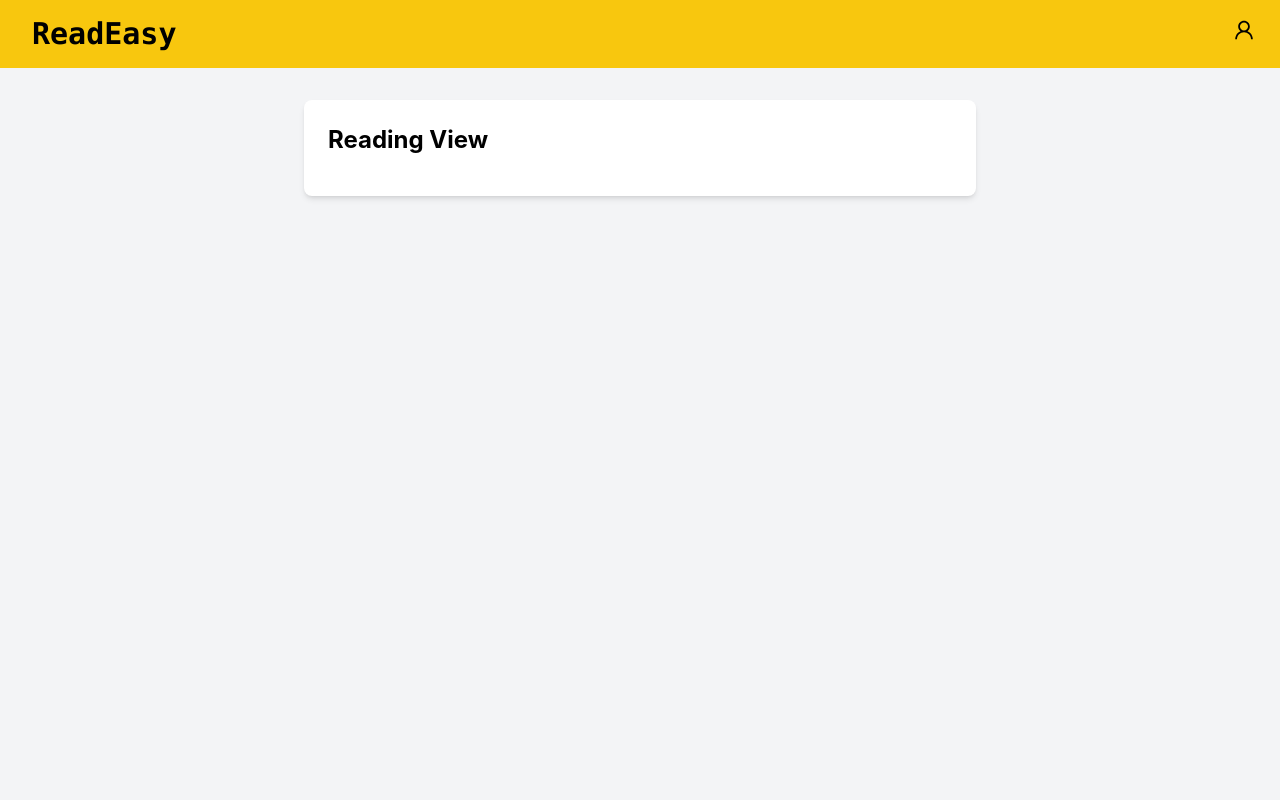
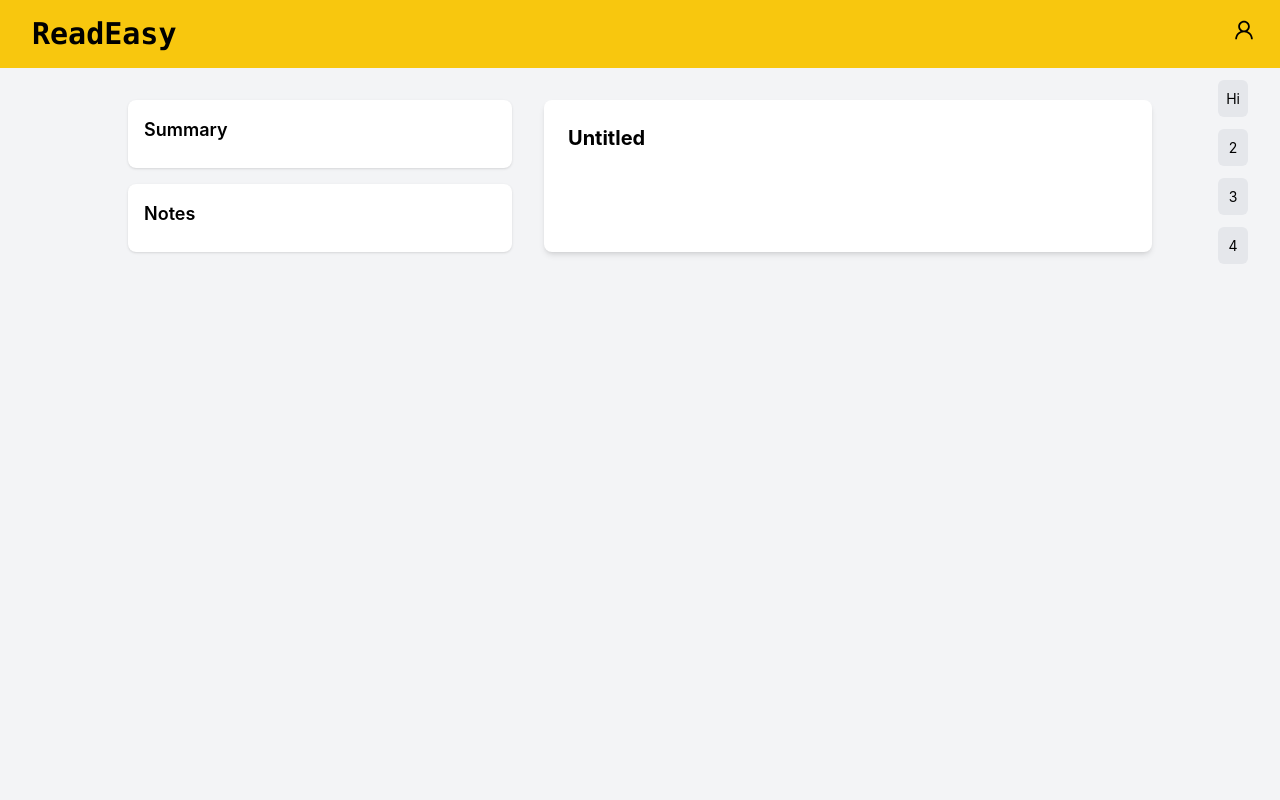
Before and after one commit to Kaasw/TTNM, a React (Create React App) app in the folder frontend/: page /read in a window 1280 px wide. Shown: the top 800 px of the page. Built offline with nearby package versions, Linux system fonts and the light colour scheme; no server answers.

Commit message:
Reading screen and buttons

```diff
--- a/frontend/src/components/read_screen/ReadScreenComponent.jsx
+++ b/frontend/src/components/read_screen/ReadScreenComponent.jsx
@@ -1,21 +1,83 @@
-import React from 'react';
+import React, { useState, useEffect } from 'react';
+import { readDocument } from '../../services/UserServices';
+
+
+
 
 function ReadScreenComponent() {
 
-    const textId = localStorage.getItem("textId");
 
+  const textId = localStorage.getItem("textId")
+  const [text, setText] = useState("");
+
+  useEffect(() => {
+    const fetchText = async () => {
+      const response = await readDocument(textId);
+      if (response.status === 200) {
+        setText(response.data.content);
+      }
+    };
+    fetchText();
+  }
+  , [textId]);
 
   return (
     <div className="min-h-screen bg-gray-100 p-8">
-      <div className="max-w-2xl mx-auto bg-white shadow-md rounded-lg p-6">
-        <h1 className="text-2xl font-bold mb-4">Reading View</h1>
+      <div className="max-w-5xl mx-auto flex"> {/* Main content container */}
 
-        {/* Display the Text */}
-        <div className="whitespace-pre-wrap">
-          {textId}
+        {/* Sidebar (Summary/Notes) */}
+        <div className="w-96 mr-8">
+          <div className="mb-4 p-4 bg-white rounded-lg shadow">
+            <h2 className="text-lg font-semibold mb-2">Summary</h2>
+            {/* ... content for the Summary section ... */}
+          </div>
+          <div className="p-4 bg-white rounded-lg shadow">
+            <h2 className="text-lg font-semibold mb-2">Notes</h2>
+            {/* ... content for the Notes section ... */}
+          </div>
         </div>
+
+        {/* Reading View Area */}
+        <div className="flex-1 bg-white shadow-md rounded-lg p-6 relative"> {/* Relative for icon positioning */}
+
+          {/* Header */}
+          <div className="flex justify-between items-center mb-4">
+            <h1 className="text-xl font-bold">Untitled</h1>
+            <div className="flex items-center">
+
+
+            </div>
+          </div>
+
+          {/* Text Content */}
+          <div className="whitespace-pre-wrap">
+            {text}
+          </div>
+
+          {/* Vertical Button List (Positioned) */}
+
+        </div>
+
+        <div className="absolute top-20 right-8 flex flex-col space-y-3">
+            <button className="bg-gray-200 p-2 rounded-md hover:bg-gray-300">
+              Hi
+            </button>
+            <button className="bg-gray-200 p-2 rounded-md hover:bg-gray-300">
+              2
+            </button>
+            <button className="bg-gray-200 p-2 rounded-md hover:bg-gray-300">
+              3
+            </button>
+            <button className="bg-gray-200 p-2 rounded-md hover:bg-gray-300">
+              4
+            </button>
+          </div>
       </div>
     </div>
+
+
+
+
   );
 }
 
--- a/frontend/src/services/UserServices.jsx
+++ b/frontend/src/services/UserServices.jsx
@@ -50,3 +50,12 @@ export const createDocument = async (content, user_id) => {
 		return error.response;
 	}
 };
+
+export const readDocument = async (id) => {
+	try {
+		const res = await api.get(`/api/document/${id}`);
+		return res;
+	} catch (error) {
+		return error.response;
+	}
+};
```
